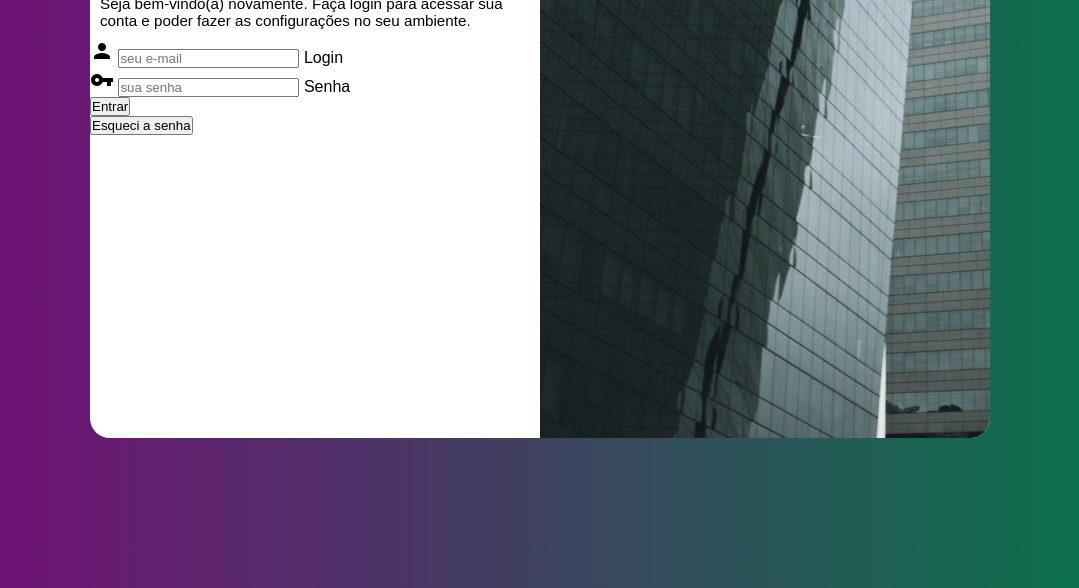
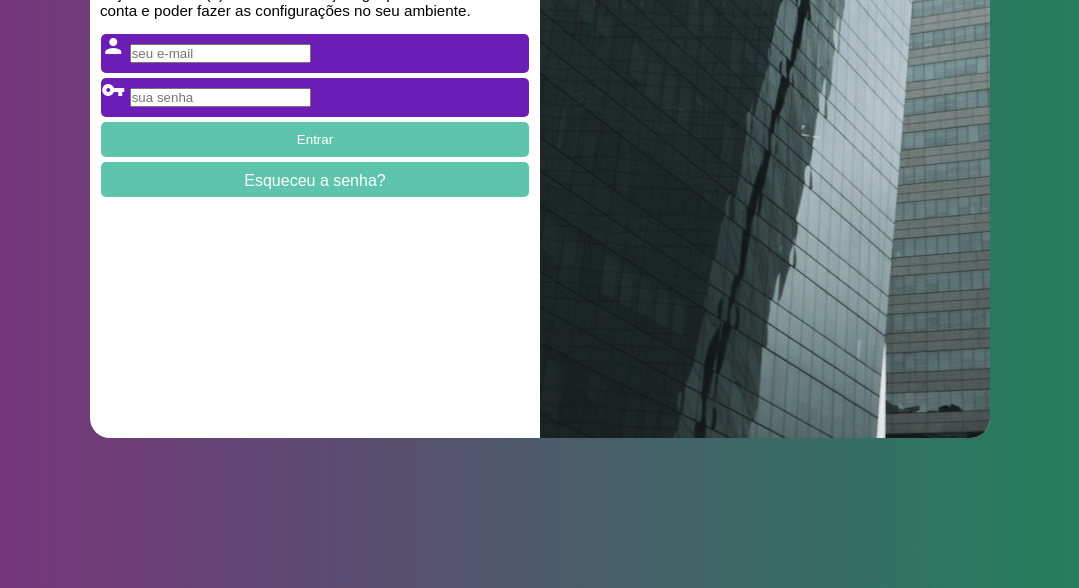
Before and after one commit to viniciussqd/projeto-login, a plain HTML site: page index.html in a window 1280 px wide. Shown: the part 212-800 px from the top of the page, without its empty margins (100-1179 px from the left). Drawn offline with Linux system fonts and the light colour scheme.

Commit message:
adicionando estilos

```diff
--- a/estilos/media-query.css
+++ b/estilos/media-query.css
@@ -3,7 +3,7 @@
 @media screen and (min-width: 768px) {
 
     body {
-        background-image: linear-gradient(to right, rgb(121, 10, 121), rgb(3, 121, 72));
+        background-image: linear-gradient(to right, rgb(126, 47, 126), rgb(28, 133, 89));
     }
 
     #login {
@@ -27,10 +27,6 @@
 }
 
 @media screen and (min-width: 992px) {
-
-    body {
-        background-image: linear-gradient(to right, rgb(121, 10, 121),  rgb(3, 121, 72));
-    }
 
     #login {
         width: 900px;
--- a/estilos/style.css
+++ b/estilos/style.css
@@ -27,8 +27,8 @@ main {
     transform: translate(-50%, -50%);
     background-color: white;
     position: absolute;
-    height: 530px;
-    width: 60%;
+    height: 550px;
+    width: 50%;
     border-radius: 20px;
     overflow: hidden;
 }
@@ -42,13 +42,13 @@ main {
 
 #formdiv {
     display: block;
-    top: 50%;
+    top: 47%;
     position: absolute;
 }
 
 #formdiv h1 {
     text-align: center;
-    padding: 10px 0px;
+    padding-bottom: 10px;
 
 }
 
@@ -56,3 +56,53 @@ main {
     font-size: 0.8em;
     padding: 0px 10px 10px 10px
 }
+
+.campo {
+    background-color: rgb(108, 29, 182);
+    width: 95%;
+    padding-bottom: 10px;
+    border-radius: 5px;
+    margin: 5px auto;
+}
+
+.campo > label {
+    display: none;
+}
+
+form > div > i {
+    color: white;
+
+}
+
+form > input[type=submit] {
+    display: block;
+    color: white;
+    background-color: rgb(94, 196, 174);
+    width: 95%;
+    margin: auto;
+    height: 35px;
+    border-radius: 5px;
+    border: none;
+}
+
+form > input[type=submit]:hover {
+    background-color: rgb(68, 138, 123);
+    cursor: pointer;
+}
+
+form > a {
+    display: block;
+    text-decoration: none;
+    color: white;
+    width: 95%;
+    height: 25px;
+    text-align: center;
+    margin: 5px auto;
+    border-radius: 5px;
+    padding-top: 10px;
+    background-color: rgb(94, 196, 174);
+}
+
+form > a:hover {
+    background-color: rgb(68, 138, 123);
+}
--- a/index.html
+++ b/index.html
@@ -29,8 +29,8 @@
                         <input type="password" name="senha" id="isenha" placeholder="sua senha" minlength="8" autocomplete="current-password">
                         <label for="isenha">Senha</label>
                     </div>
-                    <input type="submit" value="Entrar"> <br>
-                    <input type="submit" value="Esqueci a senha">
+                    <input type="submit" value="Entrar">
+                    <a href="#">Esqueceu a senha?</a>
                 </form>
             </div>
         </section>
```
